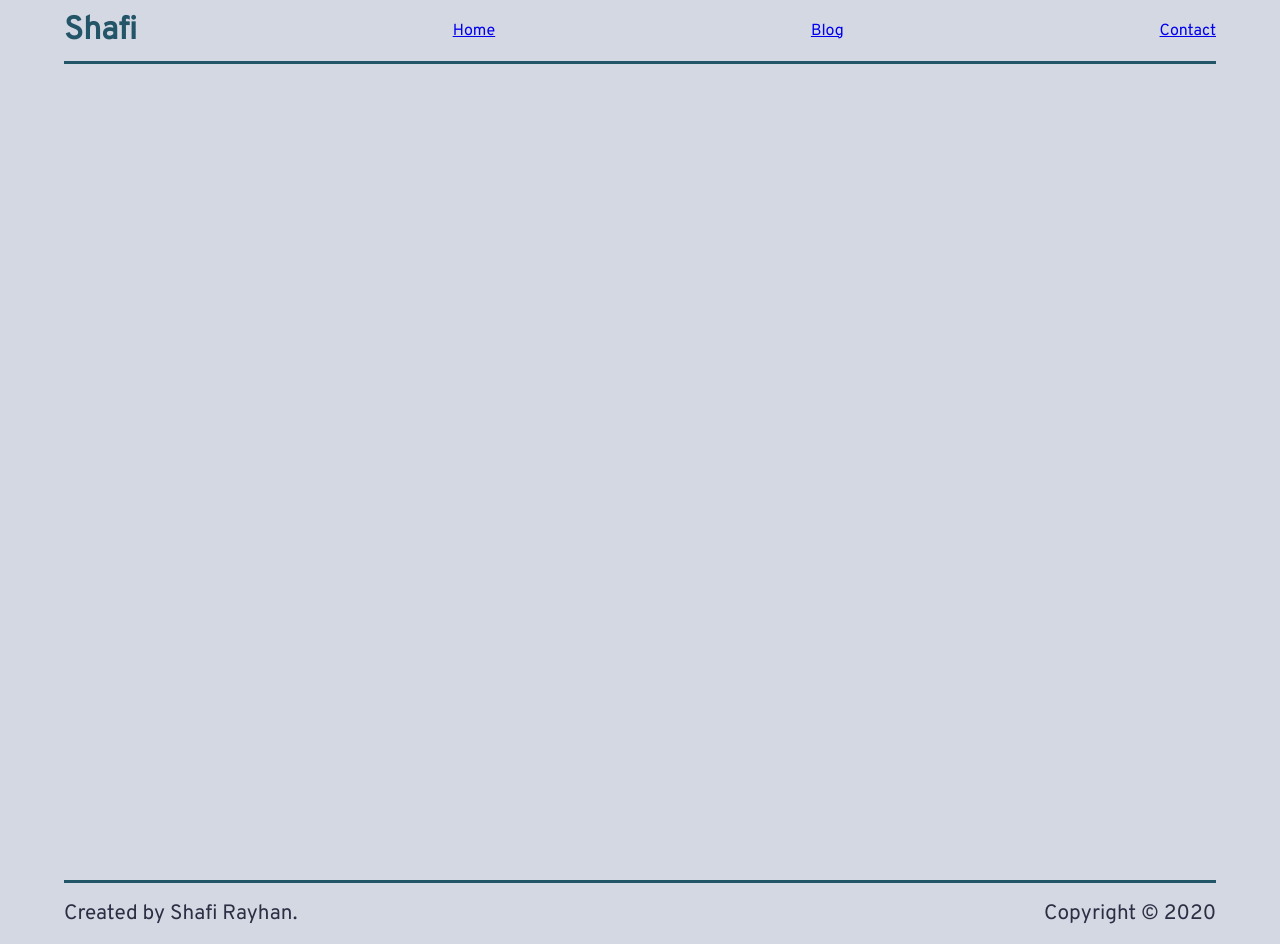
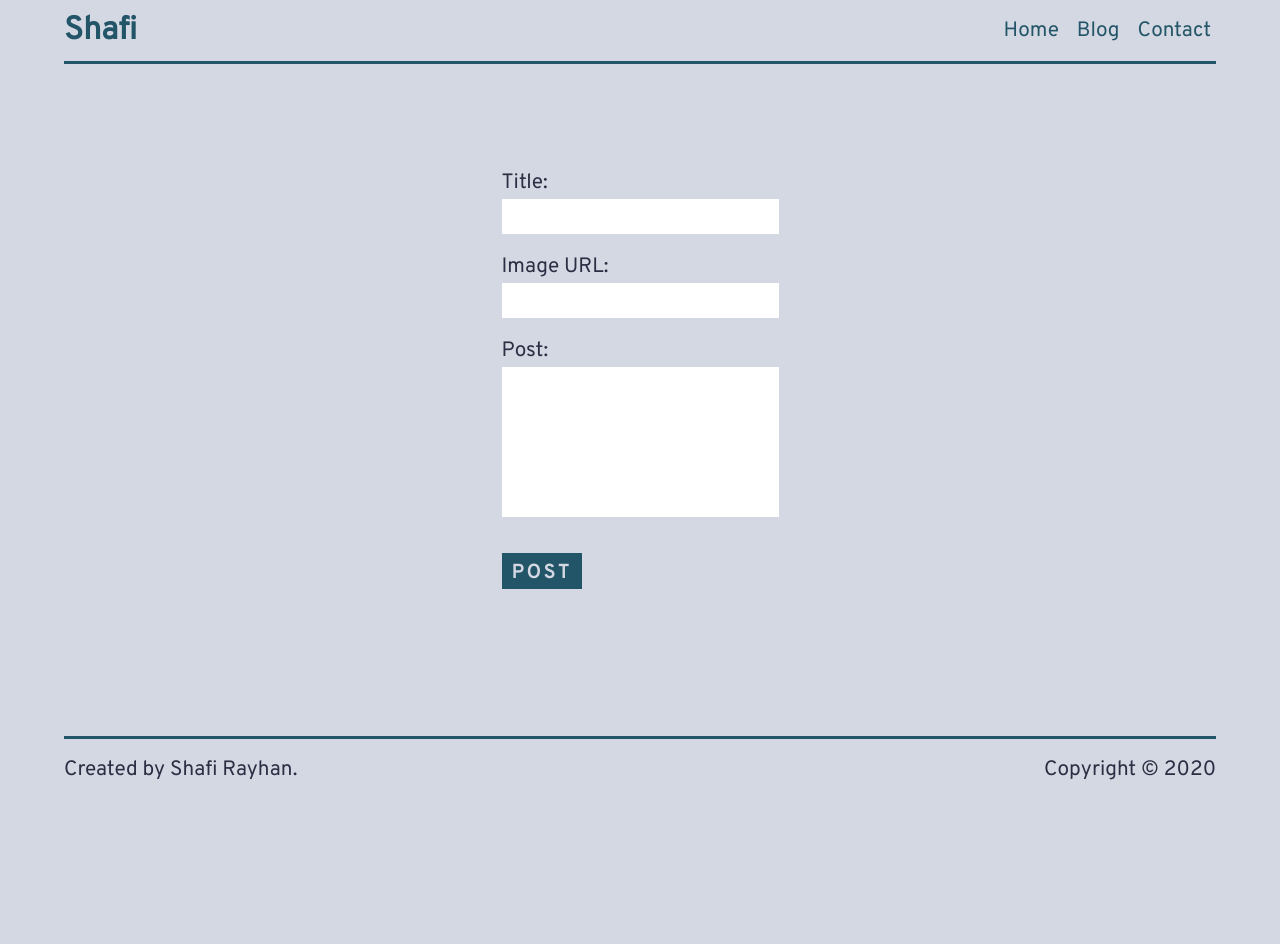
Before and after one commit to r-shafi/shafi-ml, a React (Create React App) app: page /create in a window 1280 px wide. After the commit the page ends 800 px from the top, so only its background shows below. Built offline with nearby package versions, Linux system fonts and the light colour scheme.

Commit message:
Form style & connect

```diff
--- a/src/App.js
+++ b/src/App.js
@@ -5,24 +5,23 @@ import Footer from './Components/Footer';
 import Home from './Pages/Home';
 import Contact from './Pages/Contact';
 import Blog from './Pages/Blog';
+import Create from './Pages/Create';
 
 class App extends React.Component {
   render() {
     return (
-      <div>
+      <div className="container">
         <Router>
           <header>
-            <div>
-              <h1>Shafi</h1>
+            <h1>
+              <Link to="/create">S</Link>hafi
+            </h1>
+            <nav>
               <Link to="/">Home</Link>
               <Link to="/blog">Blog</Link>
               <Link to="/contact">Contact</Link>
-            </div>
+            </nav>
           </header>
-        </Router>
-
-        <div className="container">
-          <Router>
           <Switch>
             <Route exact path="/">
               <Home />
@@ -33,10 +32,12 @@ class App extends React.Component {
             <Route path="/contact">
               <Contact />
             </Route>
+            <Route path="/create">
+              <Create />
+            </Route>
           </Switch>
         </Router>
         <Footer />
-        </div>
       </div>
     );
   }
--- a/src/Pages/Create.js
+++ b/src/Pages/Create.js
@@ -36,7 +36,6 @@ class Create extends React.Component {
         new Date()
       ),
     });
-
     alert('POST CREATED 🎉');
   }
 
@@ -45,7 +44,7 @@ class Create extends React.Component {
 
     return (
       <main className="create">
-        <form>
+        <form autoComplete="off">
           <label htmlFor="title">Title:</label>
           <input
             type="text"
@@ -66,7 +65,7 @@ class Create extends React.Component {
           <textarea id="post" value={post} onChange={this.handleChange} />
 
           <button type="submit" onClick={this.handleSubmit}>
-            SUBMIT
+            POST
           </button>
         </form>
       </main>
--- a/src/Style/style.css
+++ b/src/Style/style.css
@@ -21,11 +21,7 @@ body {
 }
 
 header {
-  margin-bottom: 10vh;
-}
-
-header div {
-  width: 90%;
+  width: 100%;
   min-height: 8vh;
   margin: auto;
   display: flex;
@@ -33,6 +29,17 @@ header div {
   align-items: center;
   border-bottom: 3px solid #235568;
   color: #235568;
+  margin-bottom: 10vh;
+}
+
+header h1 {
+  cursor: default;
+}
+
+header h1 a {
+  text-decoration: none;
+  color: #235568;
+  cursor: default;
 }
 
 nav a {
@@ -77,7 +84,8 @@ h3 {
   font-size: 1.3rem;
 }
 
-.button {
+.button,
+button {
   box-sizing: border-box;
   display: block;
   padding: 8px 10px 4px;
@@ -87,10 +95,13 @@ h3 {
   font-weight: bold;
   letter-spacing: 1.2px;
   margin: 10px 0;
+  border: none;
 }
 
 .button:hover,
-.button:focus {
+.button:focus,
+button:hover,
+button:focus {
   background: rgba(0, 0, 0, 0.1);
   color: #235568;
 }
@@ -112,17 +123,24 @@ h3 {
   border-radius: 15px;
   font-size: 1.3rem;
   box-shadow: 0 0 10px rgba(0, 0, 0, 0.15);
+  cursor: pointer;
 }
 
 .post img {
   width: 100%;
   height: 100px;
   object-fit: cover;
+  border-radius: 10px;
 }
 
 .post h1 {
   margin-top: 2rem;
   color: #52153b;
+}
+
+.post p {
+  word-spacing: 5px;
+  line-height: 1.7rem;
 }
 
 .info {
@@ -144,3 +162,44 @@ h3 {
 .post::-webkit-scrollbar-thumb {
   background: #52153b;
 }
+
+.create {
+  width: 80%;
+  max-width: 500px;
+  height: 60vh;
+  display: flex;
+  justify-content: center;
+  align-items: center;
+  margin: auto;
+}
+
+form label {
+  display: table;
+  margin-bottom: 3px;
+  font-size: 1.3rem;
+}
+
+form input,
+textarea {
+  width: 100%;
+  margin-bottom: 20px;
+  font-size: 1.4rem;
+  padding: 5px 10px 1px;
+  border: none;
+}
+
+form input:focus,
+form textarea:focus {
+  outline: 2px solid #235568;
+}
+
+form textarea {
+  resize: none;
+  height: 150px;
+}
+
+button {
+  letter-spacing: 3px;
+  font-size: 1.2rem;
+  cursor: pointer;
+}
```
Also changed, not shown: 18 other files (tests, documents, lock files or other folders). Lines whose indentation alone changed are shown as unchanged.
